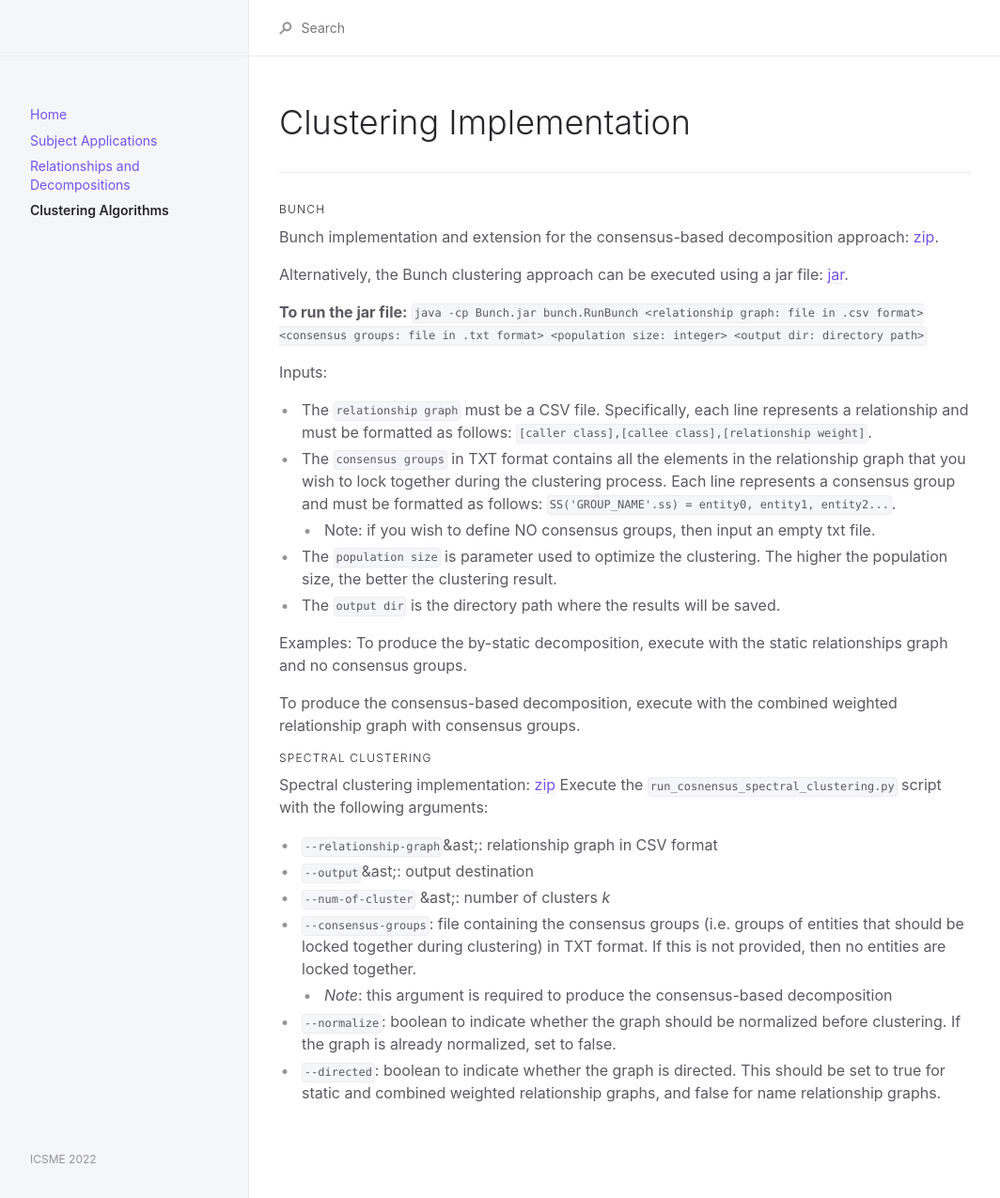
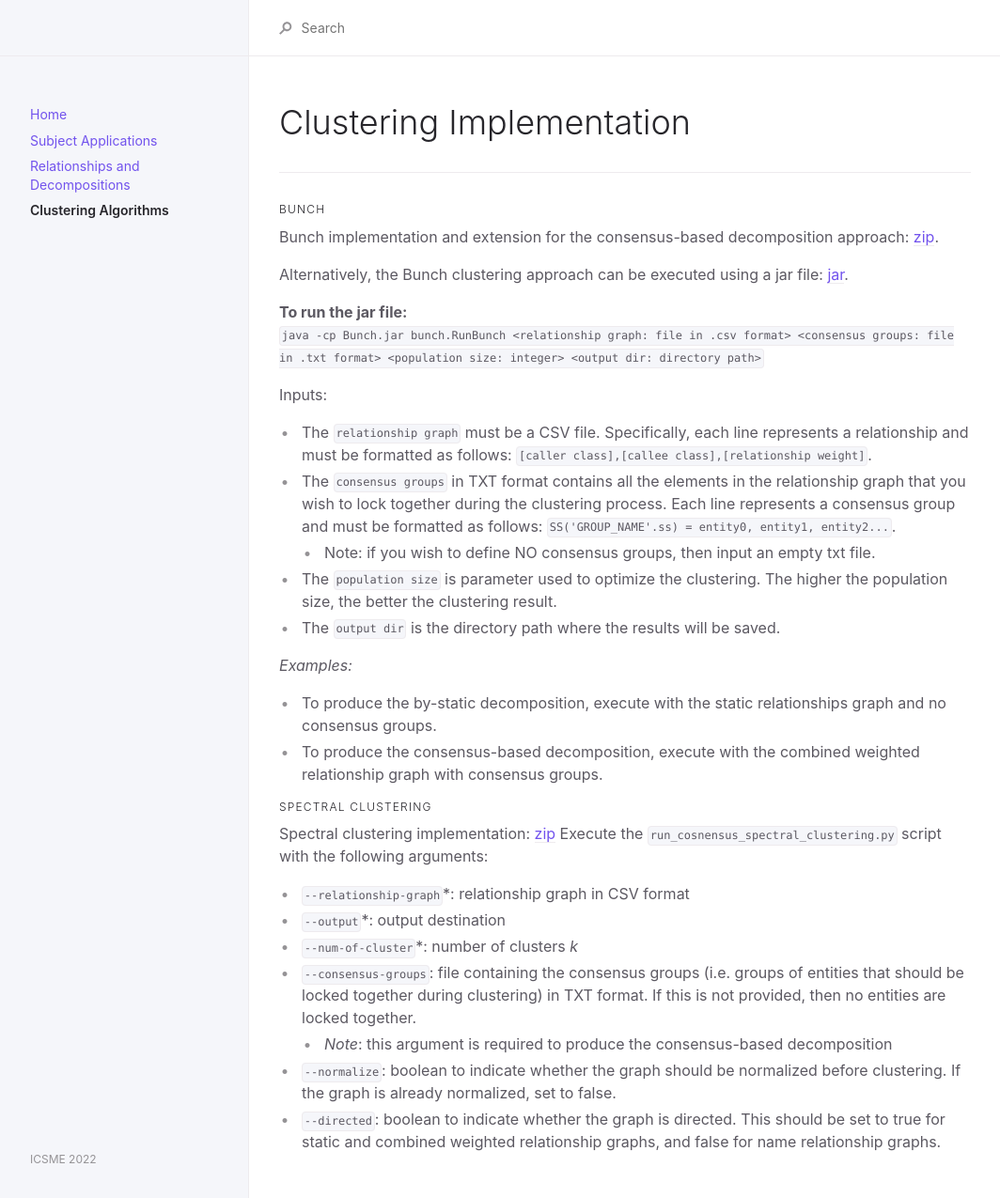
Before and after one commit to anonresearchsub/anonresearchsub.github.io, a Jekyll site: the page built from docs/clusteringalgorithms.md, in a window 1280 px wide. Shown: the whole page at 94% size, without its empty margins (107-1171 px from the left). Built offline with Jekyll 4.4.1, drawn with Linux system fonts in a browser that asks for light colours; part of the change alters nothing that is shown.

Commit message:
fix syntax

```diff
--- a/docs/clusteringalgorithms.md
+++ b/docs/clusteringalgorithms.md
@@ -15,7 +15,7 @@ Bunch implementation and extension for the consensus-based decomposition approac
 
 Alternatively, the Bunch clustering approach can be executed using a jar file: [jar](/assets/data/Bunch-jar.zip).
 
-**To run the jar file:**
+**To run the jar file:**  \
 `java -cp Bunch.jar bunch.RunBunch <relationship graph: file in .csv format> <consensus groups: file in .txt format> <population size: integer> <output dir: directory path>`
 
 Inputs:
@@ -25,18 +25,18 @@ Inputs:
 - The `population size` is parameter used to optimize the clustering. The higher the population size, the better the clustering result.
 - The `output dir` is the directory path where the results will be saved.
 
-Examples:
-To produce the by-static decomposition, execute with the static relationships graph and no consensus groups.
 
-To produce the consensus-based decomposition, execute with the combined weighted relationship graph with consensus groups.
+*Examples:*
+* To produce the by-static decomposition, execute with the static relationships graph and no consensus groups.
+* To produce the consensus-based decomposition, execute with the combined weighted relationship graph with consensus groups.
 
 #### Spectral Clustering
 
 Spectral clustering implementation: [zip](/assets/data/Spectral-source.zip)
 Execute the `run_cosnensus_spectral_clustering.py` script with the following arguments:
-* `--relationship-graph`&ast;: relationship graph in CSV format
-* `--output`&ast;: output destination
-* `--num-of-cluster` &ast;: number of clusters *k*
+* `--relationship-graph`\*: relationship graph in CSV format
+* `--output`\*: output destination
+* `--num-of-cluster`\*: number of clusters *k*
 * `--consensus-groups`: file containing the consensus groups (i.e. groups of entities that should be locked together during clustering) in TXT format. If this is not provided, then no entities are locked together.
   * *Note*: this argument is required to produce the consensus-based decomposition
 * `--normalize`: boolean to indicate whether the graph should be normalized before clustering. If the graph is already normalized, set to false.
```
